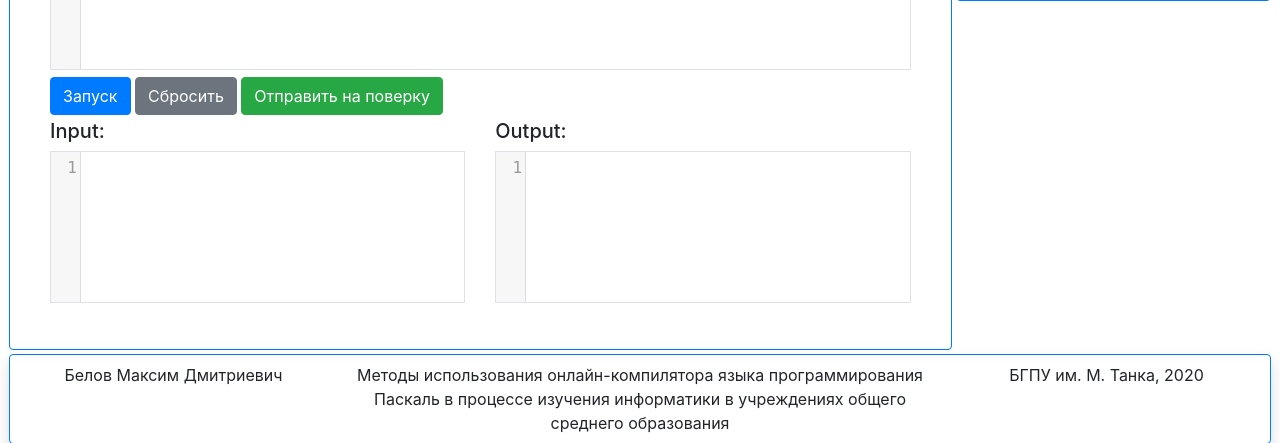
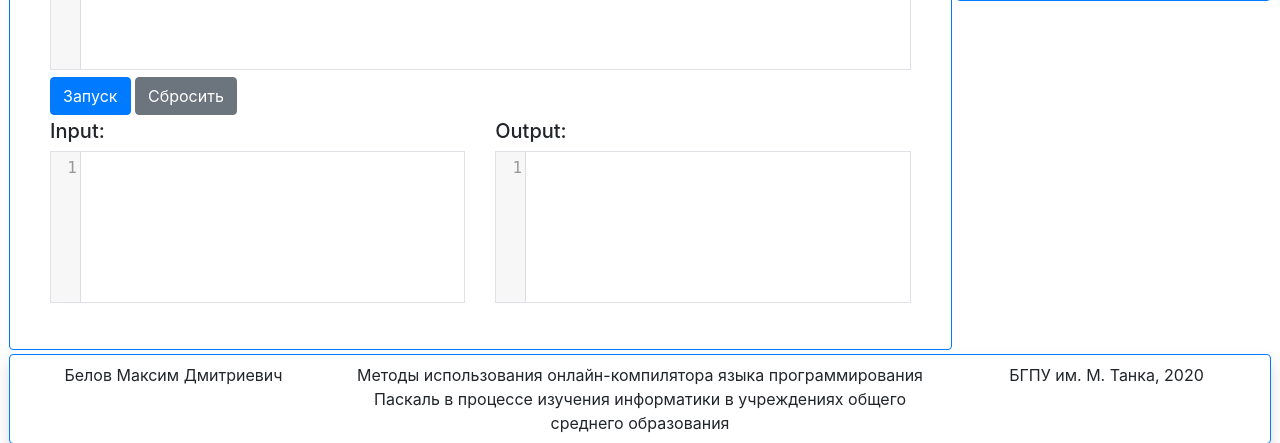
Before and after one commit to belovmd/edu-server, a Django app: template test_compiler/templates/task.html in a window 1280 px wide. Shown: the part 319-762 px from the top of the page. Run offline with Django 3.2, Linux system fonts and the light colour scheme; the template is opened without the code that fills it, so the values that code supplies are empty; some libraries are stand-ins or nearby versions.

Commit message:
Revert "send task button"
This reverts commit 32de2b34

```diff
--- a/test_compiler/templates/task.html
+++ b/test_compiler/templates/task.html
@@ -19,7 +19,7 @@
                 <div>
                     <button type="button" id="run" class="btn btn-primary" onclick="myFunction()">Запуск</button>
                     <button type="button" class="btn btn-secondary">Сбросить</button>
-                    <button type="button" class="btn btn-success">Отправить на поверку</button>
+{#                    <button type="button" class="btn btn-success">Отправить на поверку</button>#}
                 </div>
             </div>
         </div>
```
